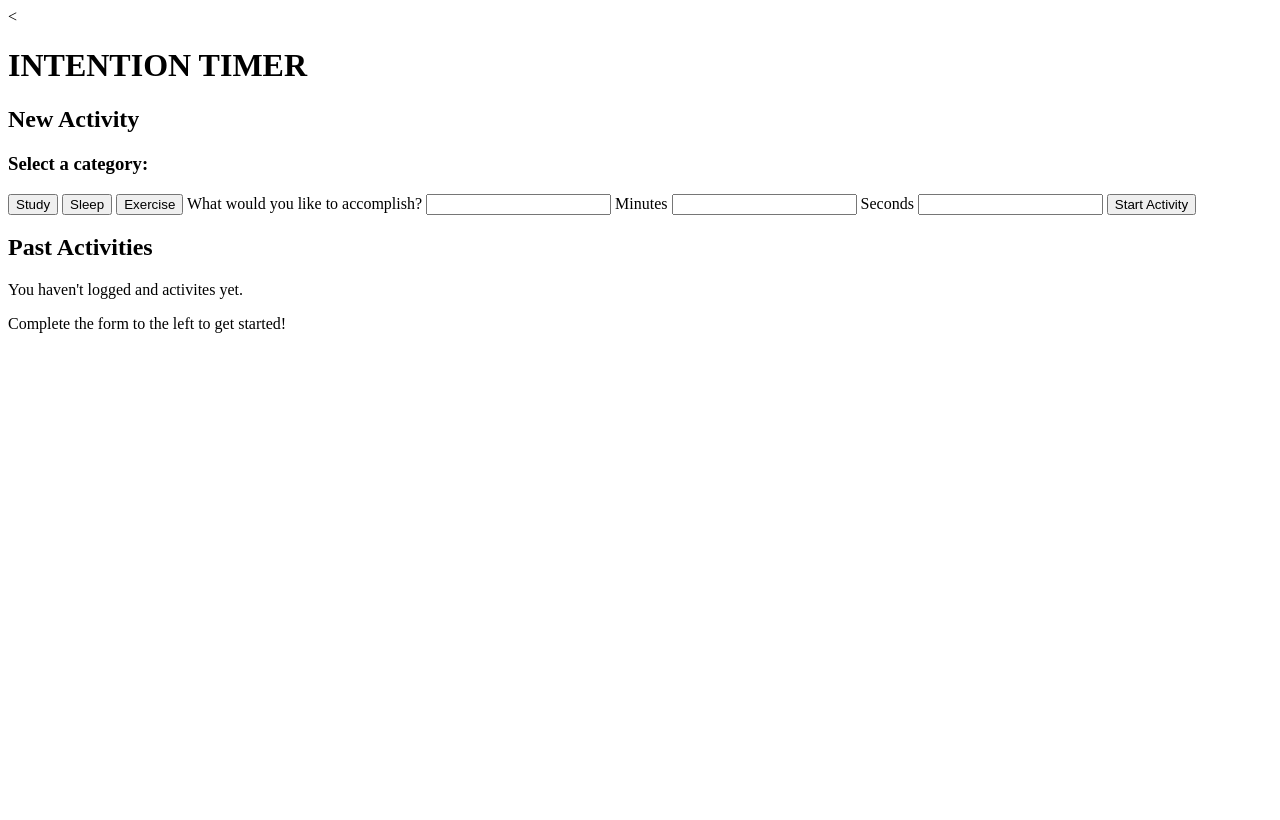
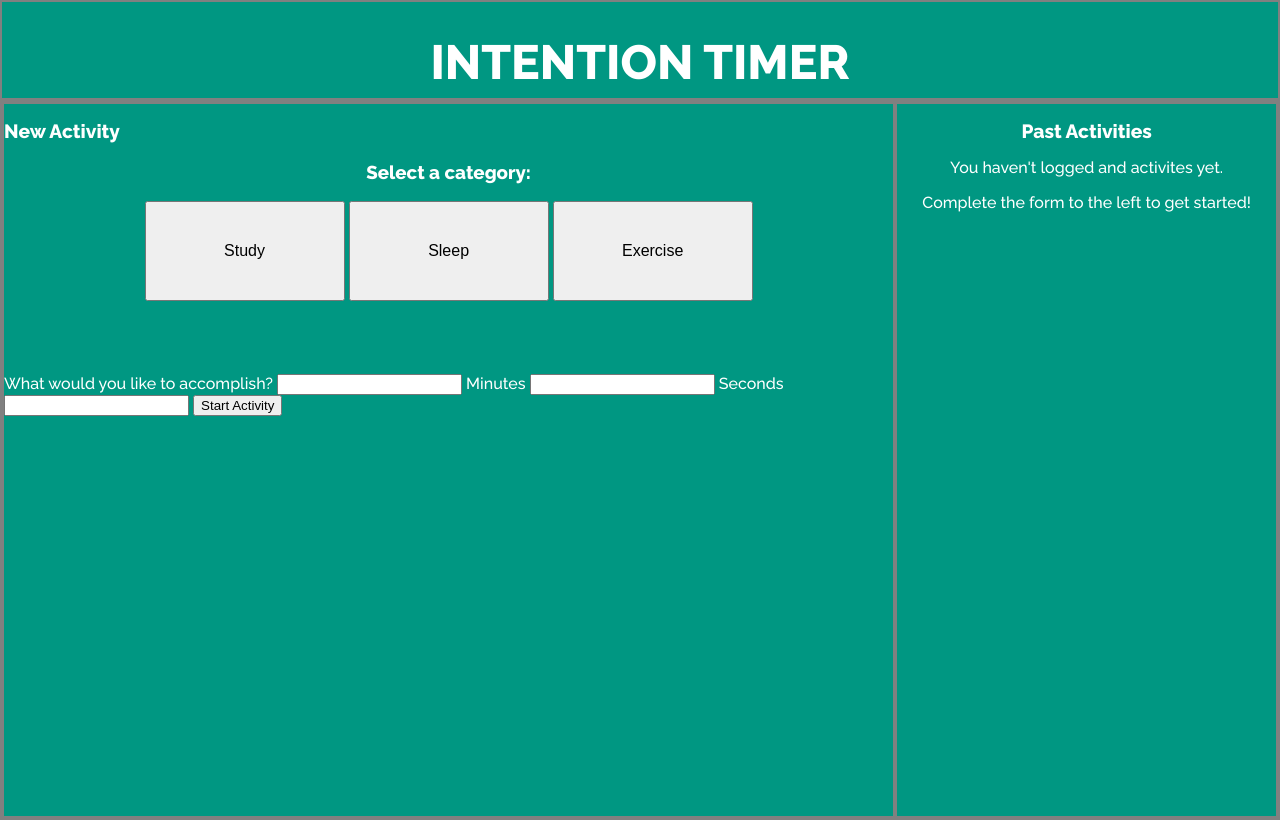
Before and after one commit to aripp2/IntentionTimer, a plain HTML site: page index.html in a window 1280 px wide. Drawn offline with Linux system fonts and the light colour scheme.

Commit message:
Add some basic format for styling

```diff
--- a/index.html
+++ b/index.html
@@ -1,20 +1,25 @@
-<<!DOCTYPE html>
+<!DOCTYPE html>
 <html lang="en">
 <head>
   <meta charset="UTF-8">
   <title>Intention Timer</title>
+  <link rel="stylesheet" type="text/css" href="styles.css"/>
+  <link href="https://fonts.googleapis.com/css?family=Raleway:300,500,800&display=swap" rel="stylesheet">
 </head>
 <body>
   <header>
     <h1>INTENTION TIMER</h1>
   </header>
   <main>
+    <section>
       <h2>New Activity</h2>
-    <form action="">
+      <form id="categories" action="">
         <h3>Select a category:</h3>
-      <button>Study</button>
-      <button>Sleep</button>
-      <button>Exercise</button>
+        <button id="study-btn" class="category-btn">Study</button>
+        <button id="sleep-btn" class="category-btn">Sleep</button>
+        <button id="exercise-btn" class="category-btn">Exercise</button>
+      </form>
+      <form id="inputs" action="">
         <label for="what-input">What would you like to accomplish?</label>
         <input id="what-input" type="text">
         <label for="minutes-input">Minutes</label>
@@ -23,12 +28,13 @@
         <input id="seconds-input" type="text">
         <button>Start Activity</button>
       </form>
-  </main>
+    </section>
     <aside>
       <h2>Past Activities</h2>
       <p>You haven't logged and activites yet.</p>
       <p>Complete the form to the left to get started!</p>
     </aside>
+  </main>
 
 </body>
 </html>
--- a/styles.css
+++ b/styles.css
@@ -0,0 +1,66 @@
+* {
+  box-sizing: border-box;
+  /*border: 1px solid red;*/
+}
+
+body {
+  height: 100vh;
+  width: 100%;
+  font-family: 'Raleway', sans-serif;
+  margin: 0;
+  padding: 0;
+  color: white;
+  background-color: #009782;
+}
+
+header {
+  height: 100px;
+  width: 100%;
+  font-size: 1.5em;
+  font-weight: 800;
+  text-align: center;
+  border: 2px solid grey;
+
+}
+
+main {
+  height: 90%;
+  width: 100%;
+  border: 2px solid grey;
+  display: flex;
+  flex-direction: row;
+}
+
+section {
+  height: 100%;
+  width: 70%;
+  border: 2px solid grey;
+
+}
+
+aside {
+  height: 100%;
+  width: 30%;
+  border: 2px solid grey;
+  text-align: center;
+}
+
+h2 {
+  font-size: 1.2em;
+}
+
+form {
+
+}
+
+#categories {
+  height: 30%;
+  width: 100%;
+  text-align: center;
+}
+
+.category-btn {
+  height: 100px;
+  width: 200px;
+  font-size: 1em;
+}
```
Lines whose indentation alone changed are shown as unchanged.
